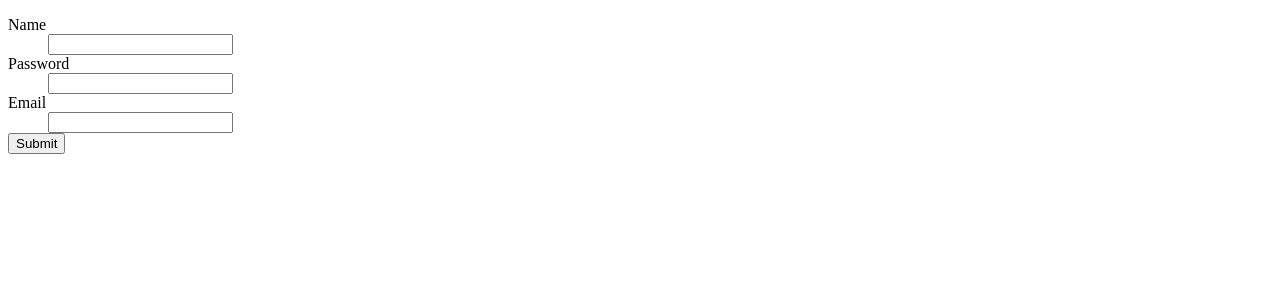
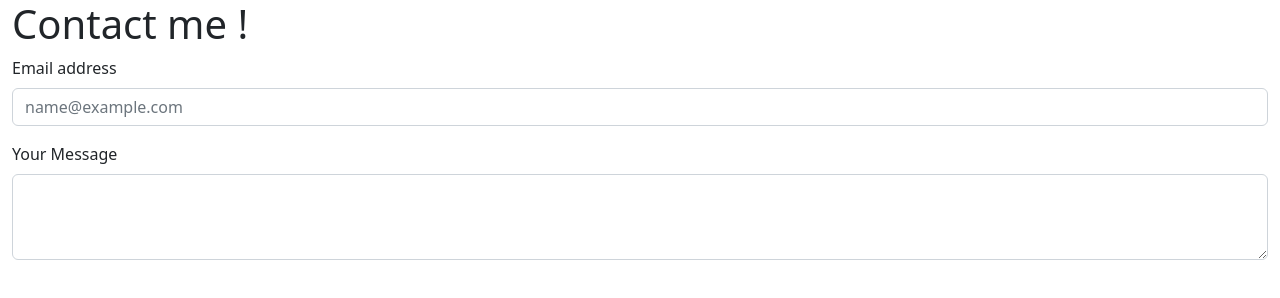
Before and after one commit to binay973/my_portfolio, a plain HTML site: page contact.html in a window 1280 px wide. Drawn offline with nearby package versions, Linux system fonts and the light colour scheme.

Commit message:
better contact page

```diff
--- a/contact.html
+++ b/contact.html
@@ -1,20 +1,22 @@
-<!DOCTYPE html>
+<!doctype html>
 <html lang="en">
-<head>
-    <meta charset="UTF-8">
-    <meta http-equiv="X-UA-Compatible" content="IE=edge">
-    <meta name="viewport" content="width=device-width, initial-scale=1.0">
-    <title>Document</title>
-</head>
-<body>
-    <dl>
-        <dt>Name</dt>
-        <dd><input type="text"></dd>
-        <dt>Password</dt>
-        <dd><input type="password"></dd>
-        <dt>Email</dt>
-        <dd><input type="email"></dd>
-        <button>Submit</button>
-    </dl>
-</body>
+  <head>
+    <meta charset="utf-8">
+    <meta name="viewport" content="width=device-width, initial-scale=1">
+    <title>Contatc me</title>
+    <link href="https://cdn.jsdelivr.net/npm/bootstrap@5.2.0-beta1/dist/css/bootstrap.min.css" rel="stylesheet" integrity="sha384-0evHe/X+R7YkIZDRvuzKMRqM+OrBnVFBL6DOitfPri4tjfHxaWutUpFmBp4vmVor" crossorigin="anonymous">
+  </head>
+  <body class="container-fluid">
+    <h1>Contact me !</h1>
+
+    <div class="mb-3">
+        <label for="exampleFormControlInput1" class="form-label">Email address</label>
+        <input type="email" class="form-control" id="exampleFormControlInput1" placeholder="name@example.com">
+      </div>
+      <div class="mb-3">
+        <label for="exampleFormControlTextarea1" class="form-label">Your Message</label>
+        <textarea class="form-control" id="exampleFormControlTextarea1" rows="3"></textarea>
+      </div>
+    <script src="https://cdn.jsdelivr.net/npm/bootstrap@5.2.0-beta1/dist/js/bootstrap.bundle.min.js" integrity="sha384-pprn3073KE6tl6bjs2QrFaJGz5/SUsLqktiwsUTF55Jfv3qYSDhgCecCxMW52nD2" crossorigin="anonymous"></script>
+  </body>
 </html>
```
